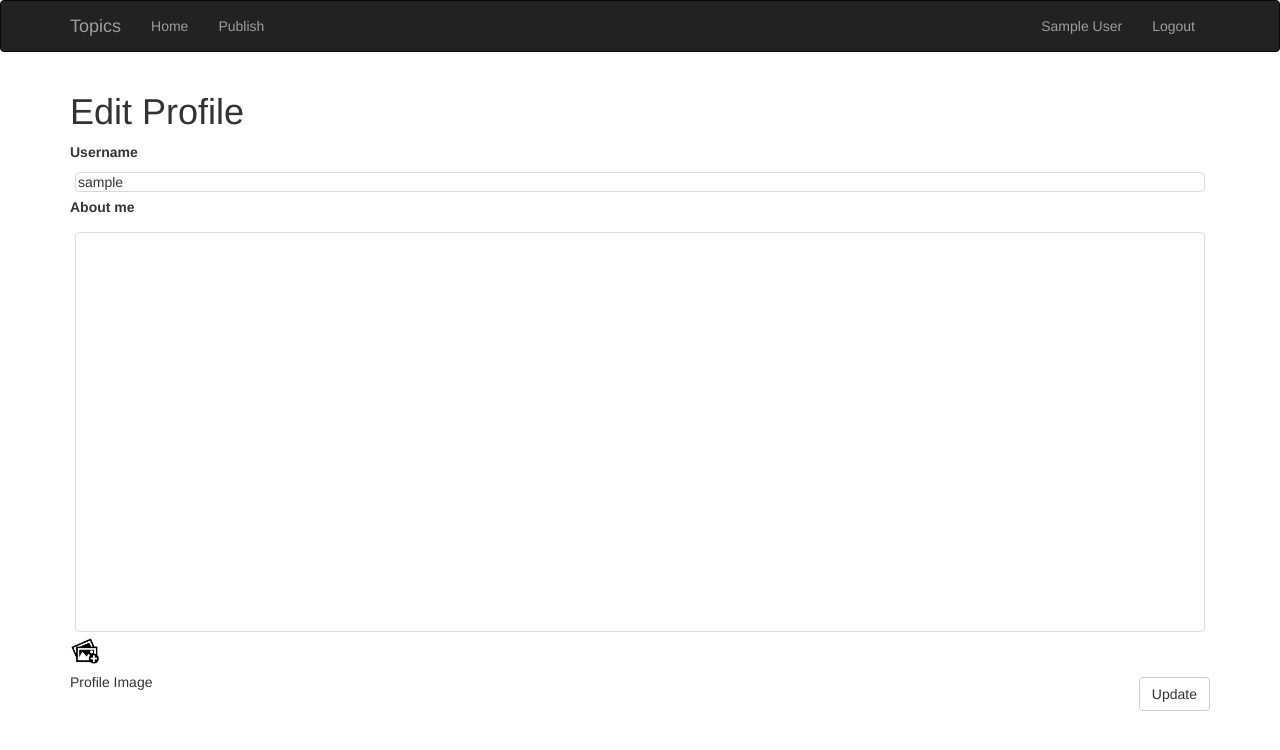
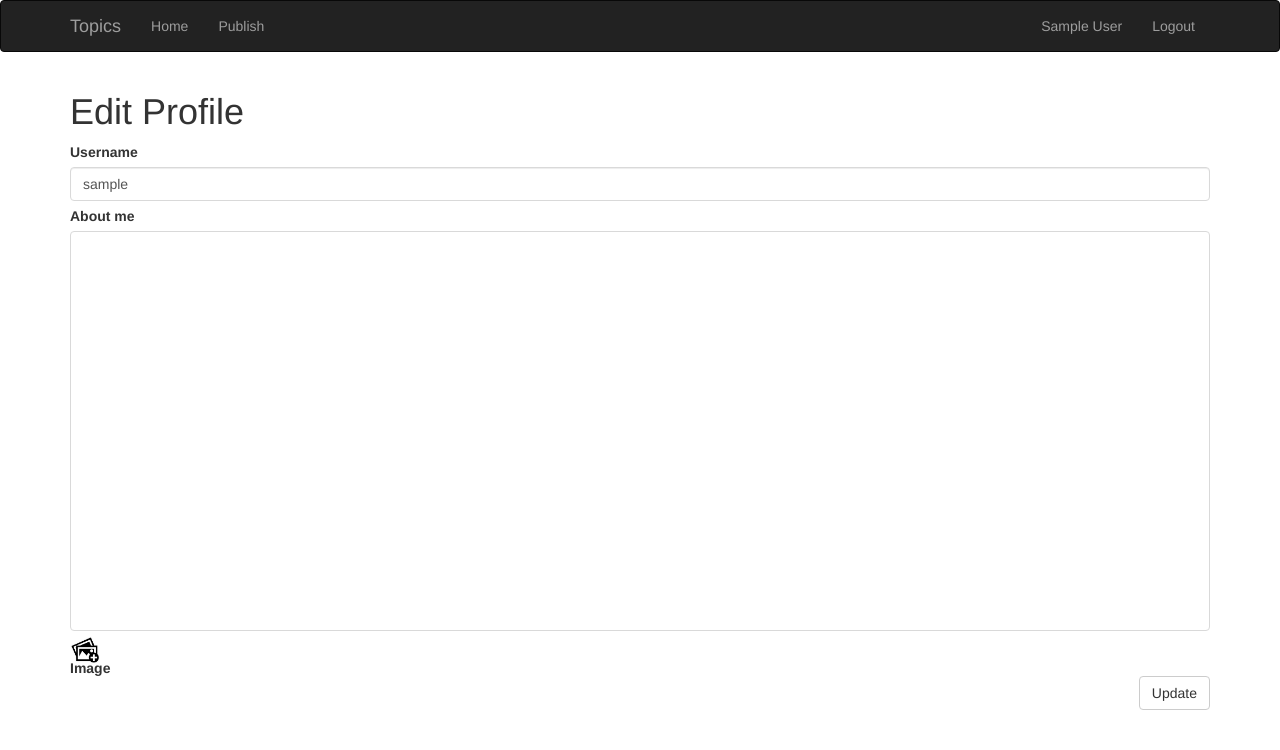
Before and after one commit to vandenesseml/blog-app, a Flask app: page /edit_profile in a window 1280 px wide. Shown: the top 750 px of the page. Run offline with Flask 2, Linux system fonts and the light colour scheme; the visitor is signed in with stand-in values (Sample User, id 1); data comes from the database, SQL or seed files in the repository; both versions use the stored data as it was after the commit; parts of the project's set-up code (start-up, migrations or seed data) failed here and were passed over; some libraries are stand-ins or nearby versions.

Commit message:
UI update

```diff
--- a/app/static/css/style.css
+++ b/app/static/css/style.css
@@ -34,9 +34,8 @@
     height: auto !important;
 }
 .titleInput {
-    margin: 5px;
     width: -webkit-fill-available;
-    height: 25%;
+    margin-bottom: 5px;
     border: 1px;
     border-style: solid;
     border-color: #d9d9d9;
@@ -45,9 +44,6 @@
     resize:none;
 }
 .bodyInput {
-    margin-top:10px;
-    margin-right: 5px;
-    margin-left: 5px;
     width: -webkit-fill-available;
     height: 400px;
     border: 1px;
@@ -119,7 +115,7 @@
 .postImages {
     width: -webkit-fill-available;
 }
-.file{
+.file {
   display:block;
   width: 30px;
   height: 30px;
--- a/app/templates/edit_profile.html
+++ b/app/templates/edit_profile.html
@@ -1,12 +1,11 @@
-{% extends "base.html" %} {% import 'bootstrap/wtf.html' as wtf %} {% block app_content %}
+ {% extends "base.html" %} {% import 'bootstrap/wtf.html' as wtf %} {% block app_content %}
 <h1>Edit Profile</h1>
 <form action="" method="post" enctype="multipart/form-data">
-    {{ form.csrf_token() }} {{ form.username.label }} {{ form.username(class_="titleInput") }} {{ form.about_me.label }} {{ form.about_me(class_="bodyInput")
-    }}
+    {{ form.csrf_token() }} {{ form.username.label }} {{ form.username(class_="titleInput form-control") }} {{ form.about_me.label
+    }} {{ form.about_me(class_="bodyInput") }}
     <label class="file">{{ form.photo()}}
-
+        <span>Image</span>
     </label>
-    <span>Profile Image</span>
     {{ form.submit(class_="commentSubmit btn-default btn")}}
 </form>
 {% endblock %}
--- a/app/templates/publish.html
+++ b/app/templates/publish.html
@@ -6,7 +6,6 @@
     <label class="file">{{ form.photo()}}
         <span>Image</span>
     </label>
-
     {{ form.submit(class_="commentSubmit btn-default btn")}}
 </form>
 {% endblock %}
```
Also changed, not shown: app.db.
